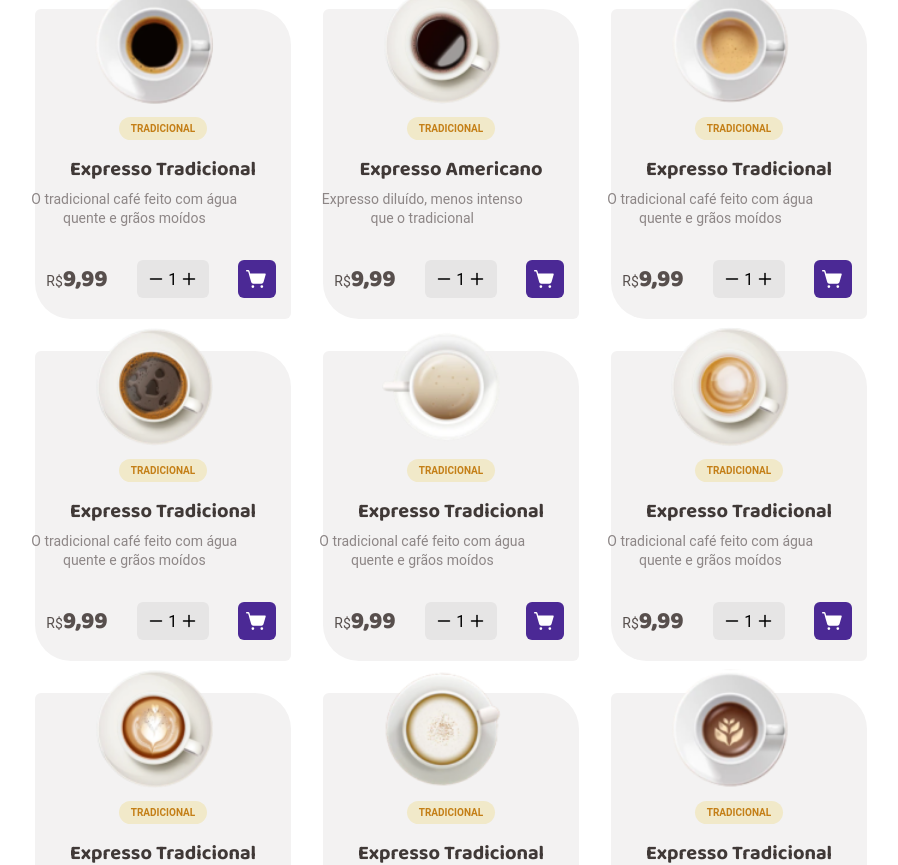
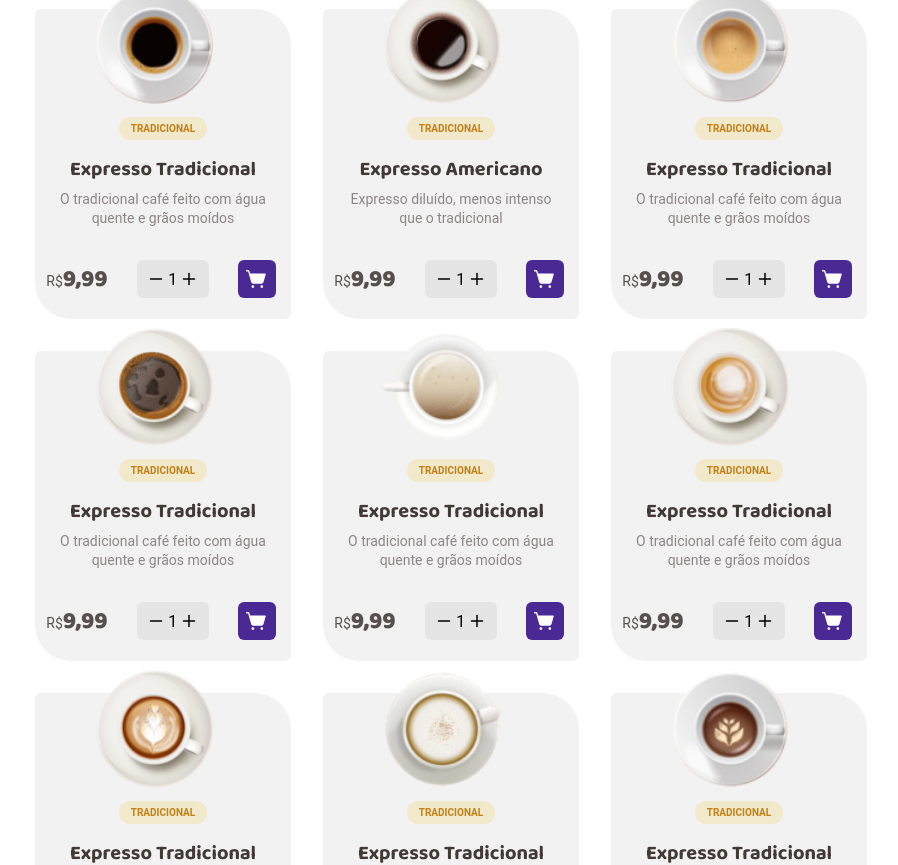
Before and after one commit to marcelovdsm/project-coffe-shop, a React (Vite) app in the folder coffe-shop/: page / in a window 1280 px wide. Shown: the part 1002-1867 px from the top of the page, without its empty margins (125-1023 px from the left). Built offline with nearby package versions, Linux system fonts and the light colour scheme.

Commit message:
Description adjust

```diff
--- a/coffe-shop/src/components/CoffeeCard/index.tsx
+++ b/coffe-shop/src/components/CoffeeCard/index.tsx
@@ -35,7 +35,9 @@ export const CoffeeCard = ({ coffeeCardInfo }: Props) => {
             })}
           </CardCategoryDiv>
           <CardTitle>{coffee.coffeeName}</CardTitle>
-          <CardDescription>{coffee.coffeeDescription}</CardDescription>
+          <CardDescription>
+            <div>{coffee.coffeeDescription}</div>
+          </CardDescription>
           <CardFooter>
             <Price>
               <PricePrefix>R$</PricePrefix>9,99
--- a/coffe-shop/src/components/CoffeeCard/styles.ts
+++ b/coffe-shop/src/components/CoffeeCard/styles.ts
@@ -46,8 +46,8 @@ export const CardTitle = styled.h1`
 
 export const CardDescription = styled.p`
   max-width: 13.5rem;
+  margin: auto;
   display: flex;
-  flex-wrap: wrap;
   font-family: 'Roboto';
   font-size: 0.875rem;
   font-weight: 400;
```
